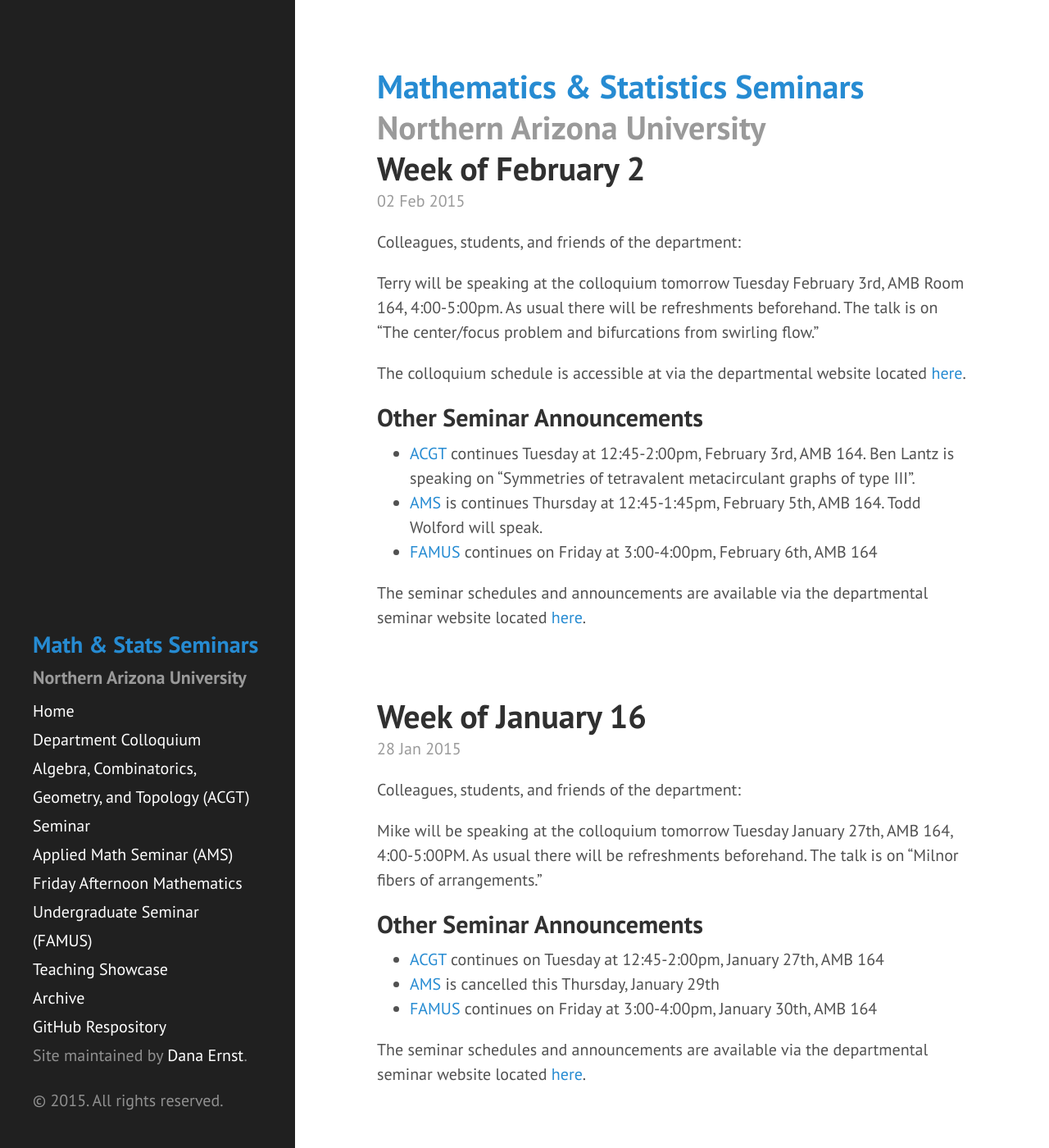
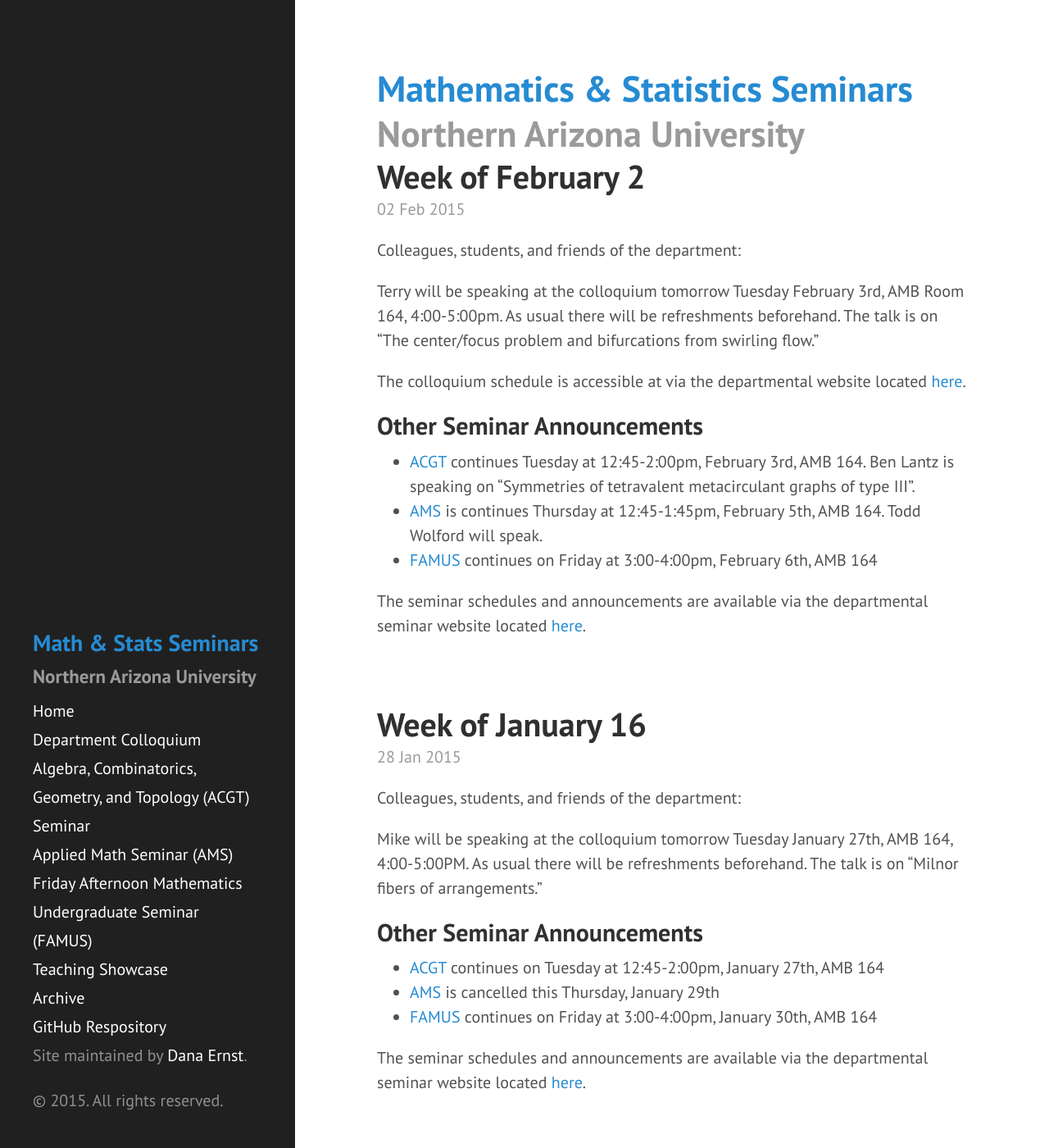
Before and after one commit to NAUMathStat/seminars, a Jekyll site: the page built from index.html, in a window 1280 px wide and 1400 px high. Shown: the whole window at 82% size. Built offline with Jekyll 4.4.1, drawn with Linux system fonts in a browser that asks for light colours; Markdown is read by kramdown in place of the engine named in the settings; the list of posts is cut into pages by our own code.

Commit message:
Tinkering

```diff
--- a/public/css/hyde.css
+++ b/public/css/hyde.css
@@ -75,12 +75,11 @@ html {
   margin-top: 0;
   margin-bottom: 0;
   color: #268bd2;
-  font-size: 2rem;
+  font-size: 2.2rem;
 }
 .masthead-title subtitle {
   /* font-weight: 400; */
   color: #9a9a9a;
-  /* letter-spacing: 0; */
 }
 
 /* Sidebar links */
@@ -97,7 +96,7 @@ html {
 .sidebar-about h2 {
   margin-top: 0;
   color: #9a9a9a;
-  font-size: 1.1rem;
+  font-size: 1.15rem;
 }
 
 /* Sidebar nav */
```
